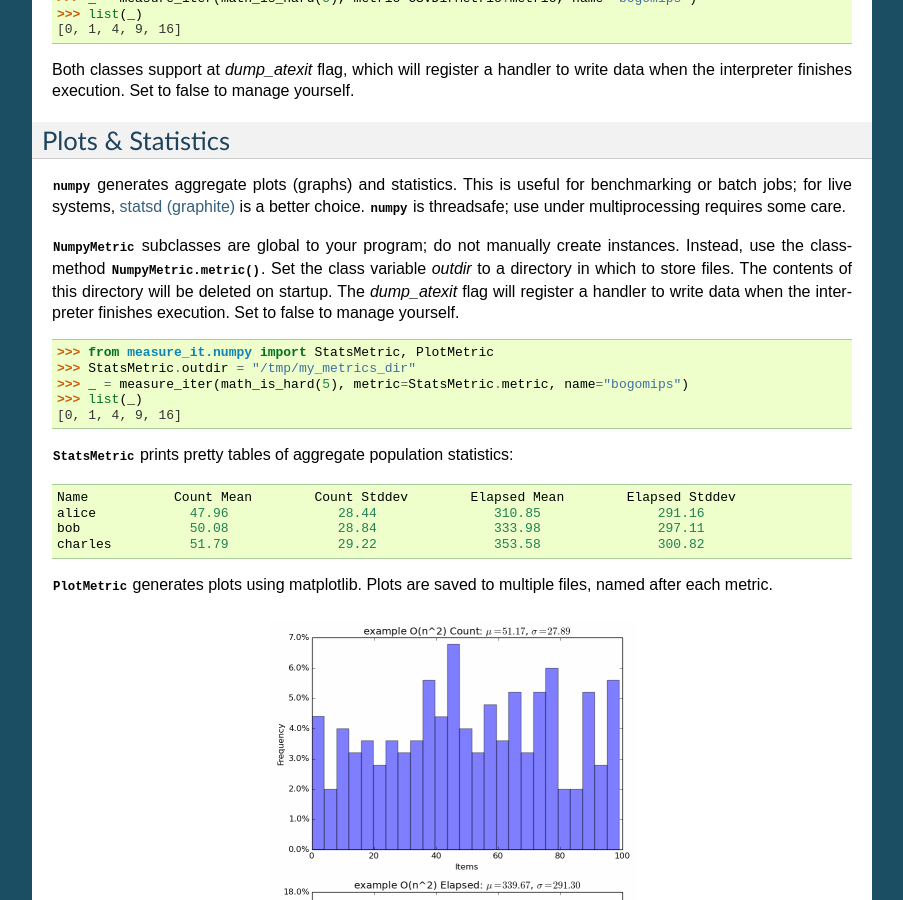
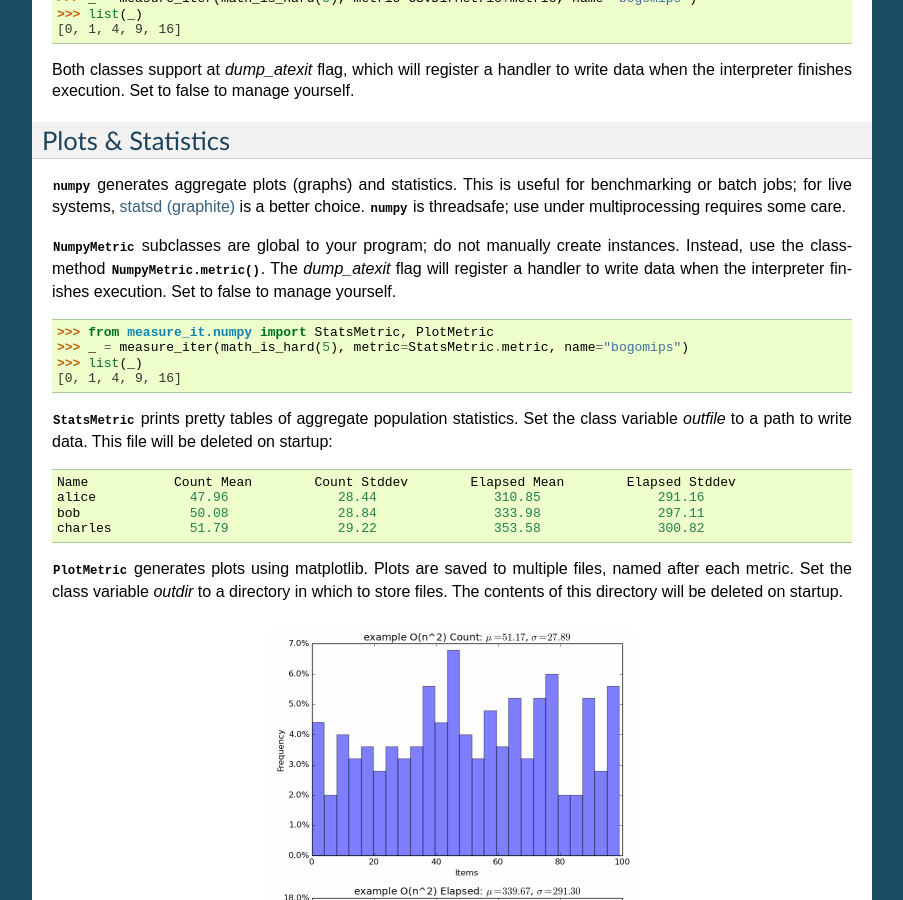
Before and after one commit to wearpants/instrument, a Sphinx documentation site: the page built from doc/output.rst, in a window 1280 px wide and 900 px high, scrolled down 844 px. Shown: the whole window, without its empty margins (198-1101 px from the left). Built offline with Sphinx 7.4.7, drawn with Linux system fonts in a browser that asks for light colours.

Commit message:
more doc fixes

```diff
--- a/doc/output.rst
+++ b/doc/output.rst
@@ -66,18 +66,15 @@ requires some care.
 
 :class:`.NumpyMetric` subclasses are global to your program; do not manually
 create instances. Instead, use the classmethod :meth:`.NumpyMetric.metric`.
-Set the class variable `outdir` to a directory in which to store files. The
-contents of this directory will be deleted on startup. The `dump_atexit` flag
-will register a handler to write data when the interpreter finishes
-execution. Set to false to manage yourself.
+The `dump_atexit` flag will register a handler to write data when the
+interpreter finishes execution. Set to false to manage yourself.
 
 >>> from measure_it.numpy import StatsMetric, PlotMetric
->>> StatsMetric.outdir = "/tmp/my_metrics_dir"
 >>> _ = measure_iter(math_is_hard(5), metric=StatsMetric.metric, name="bogomips")
 >>> list(_)
 [0, 1, 4, 9, 16]
 
-:class:`.StatsMetric` prints pretty tables of aggregate population statistics::
+:class:`.StatsMetric` prints pretty tables of aggregate population statistics. Set the class variable `outfile` to a path to write data. This file will be deleted on startup::
 
     Name           Count Mean        Count Stddev        Elapsed Mean        Elapsed Stddev
     alice            47.96              28.44               310.85               291.16
@@ -86,7 +83,9 @@ execution. Set to false to manage yourself.
 
 
 :class:`.PlotMetric` generates plots using matplotlib. Plots are saved to
-multiple files, named after each metric.
+multiple files, named after each metric. Set the class variable `outdir` to a
+directory in which to store files. The contents of this directory will be
+deleted on startup.
 
 .. figure:: images/sample_plotmetric.png
     :align: center
```
